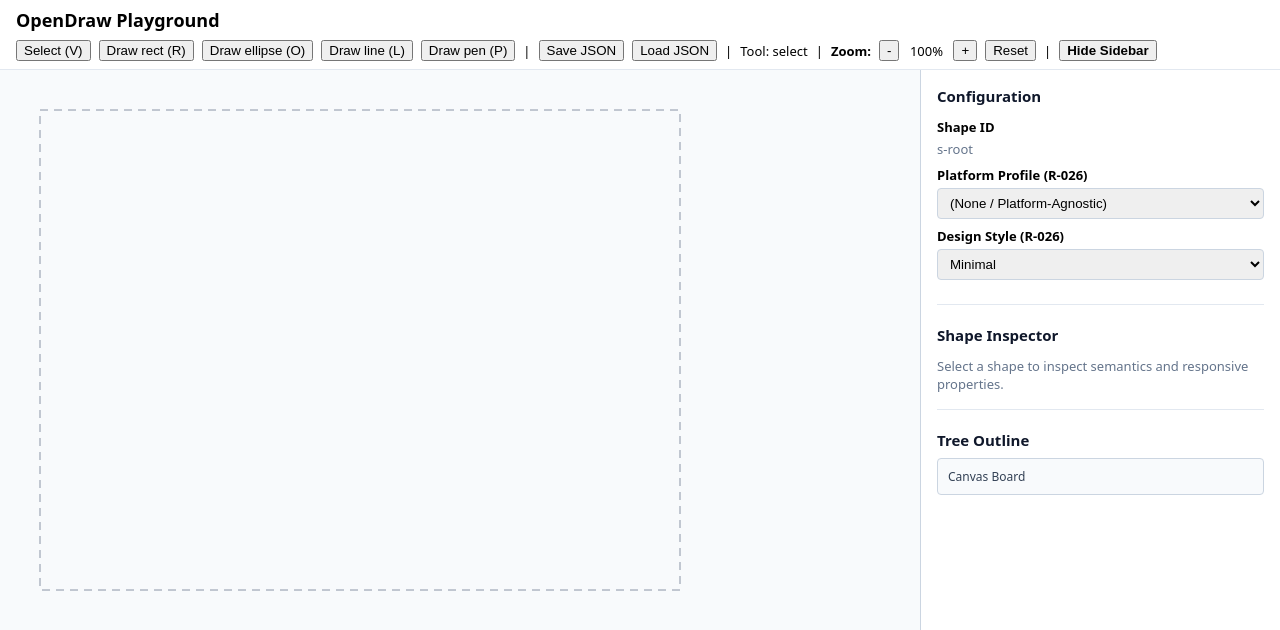
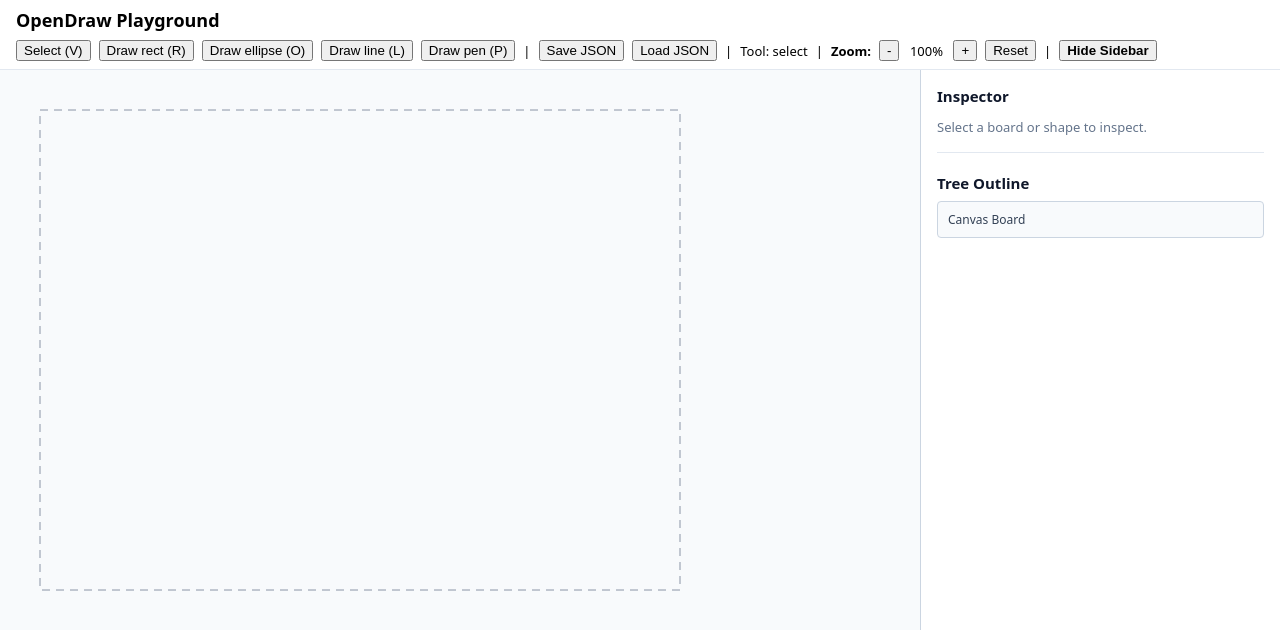
Before and after one commit to Chandu4221/open-draw, a React (Vite) app in the folder apps/playground/: page / in a window 1280 px wide. Shown: the top 630 px of the page. Built offline with nearby package versions, Linux system fonts and the light colour scheme.

Commit message:
fix(playground): make inspector strictly selection-driven and hide container settings for child shapes

```diff
--- a/apps/playground/src/App.tsx
+++ b/apps/playground/src/App.tsx
@@ -728,9 +728,11 @@ export default function App() {
   }
 
   function handleSetPlatform(platform: PlatformId | ""): void {
-    if (!rootPage) return;
+    const targetRoot =
+      selectedShape && selectedShape.kind === SHAPE_KINDS.page ? selectedShape : rootPage;
+    if (!targetRoot) return;
     const targetPlatform = platform === "" ? null : platform;
-    commit([{ type: COMMANDS.setRootPlatform, id: rootPage.id, platform: targetPlatform }]);
+    commit([{ type: COMMANDS.setRootPlatform, id: targetRoot.id, platform: targetPlatform }]);
     const nextProfile = targetPlatform !== null ? PLATFORM_PROFILES[targetPlatform] : undefined;
     if (
       activeDeviceType !== undefined &&
@@ -744,8 +746,10 @@ export default function App() {
   }
 
   function handleSetStyle(style: StyleId): void {
-    if (!rootPage) return;
-    commit([{ type: COMMANDS.setRootStyle, id: rootPage.id, style }]);
+    const targetRoot =
+      selectedShape && selectedShape.kind === SHAPE_KINDS.page ? selectedShape : rootPage;
+    if (!targetRoot) return;
+    commit([{ type: COMMANDS.setRootStyle, id: targetRoot.id, style }]);
     render();
   }
 
@@ -1022,7 +1026,7 @@ export default function App() {
               flexShrink: 0,
             }}
           >
-            {/* Root Platform and Style Configuration */}
+            {/* Selection-Driven Inspector (R-026) */}
             <div
               style={{
                 marginBottom: "20px",
@@ -1031,15 +1035,24 @@ export default function App() {
               }}
             >
               <h2 style={{ fontSize: "15px", margin: "0 0 12px 0", color: "#0f172a" }}>
-                Configuration
+                {!selectedShape
+                  ? "Inspector"
+                  : selectedShape.kind === SHAPE_KINDS.page
+                    ? "Container Inspector"
+                    : "Shape Inspector"}
               </h2>
+              {!selectedShape ? (
+                <p style={{ color: "#64748b", margin: 0 }}>Select a board or shape to inspect.</p>
+              ) : selectedShape.kind === SHAPE_KINDS.page ? (
+                <div>
                   <div style={{ marginBottom: "8px" }}>
-                <label style={{ display: "block", fontWeight: 600, marginBottom: "4px" }}>
-                  Shape ID
-                </label>
-                <div style={{ color: "#64748b" }}>{rootPage ? rootPage.id : "None"}</div>
+                    <strong>Name:</strong> {resolveShapeDisplayName(selectedShape, activeProfile)}
                   </div>
-              <div style={{ marginBottom: "8px" }}>
+                  <div style={{ marginBottom: "12px", color: "#64748b" }}>
+                    <strong>Shape ID:</strong> {selectedShape.id}
+                  </div>
+
+                  <div style={{ marginBottom: "10px" }}>
                     <label style={{ display: "block", fontWeight: 600, marginBottom: "4px" }}>
                       Platform Profile (R-026)
                     </label>
@@ -1051,7 +1064,6 @@ export default function App() {
                         borderRadius: "4px",
                         border: "1px solid #cbd5e1",
                       }}
-                  disabled={!rootPage}
                       onChange={(e) => handleSetPlatform(e.target.value as PlatformId | "")}
                     >
                       <option value="">(None / Platform-Agnostic)</option>
@@ -1061,7 +1073,8 @@ export default function App() {
                       <option value="ios">iOS (Stub)</option>
                     </select>
                   </div>
-              <div style={{ marginBottom: "8px" }}>
+
+                  <div style={{ marginBottom: "10px" }}>
                     <label style={{ display: "block", fontWeight: 600, marginBottom: "4px" }}>
                       Design Style (R-026)
                     </label>
@@ -1073,46 +1086,26 @@ export default function App() {
                         borderRadius: "4px",
                         border: "1px solid #cbd5e1",
                       }}
-                  disabled={!rootPage}
                       onChange={(e) => handleSetStyle(e.target.value as StyleId)}
                     >
                       <option value={STYLE_PROFILES.minimal}>Minimal</option>
                     </select>
                   </div>
                 </div>
-
-            {/* Selected Shape Inspector */}
-            <div
-              style={{
-                marginBottom: "20px",
-                borderBottom: "1px solid #e2e8f0",
-                paddingBottom: "16px",
-              }}
-            >
-              <h2 style={{ fontSize: "15px", margin: "0 0 12px 0", color: "#0f172a" }}>
-                Shape Inspector
-              </h2>
-              {!selectedShape ? (
-                <p style={{ color: "#64748b", margin: 0 }}>
-                  Select a shape to inspect semantics and responsive properties.
-                </p>
               ) : (
                 <div>
-                  <div style={{ marginBottom: "8px" }}>
+                  <div style={{ marginBottom: "6px" }}>
                     <strong>Name:</strong> {resolveShapeDisplayName(selectedShape, activeProfile)}
                   </div>
-                  <div style={{ marginBottom: "8px", color: "#64748b" }}>
+                  <div style={{ marginBottom: "6px", color: "#64748b" }}>
                     <strong>Shape ID:</strong> {selectedShape.id}
                   </div>
-
-                  {selectedShape.kind === SHAPE_KINDS.page ? (
-                    <p style={{ color: "#64748b", fontStyle: "italic" }}>
-                      This is a root container (
-                      {resolveShapeDisplayName(selectedShape, activeProfile)}). Platform and style
-                      settings are configured above.
-                    </p>
-                  ) : (
-                    <>
+                  {rootPage && (
+                    <div style={{ marginBottom: "12px", fontSize: "12px", color: "#64748b" }}>
+                      <strong>Container:</strong> {resolveShapeDisplayName(rootPage, activeProfile)}{" "}
+                      ({rootPage.id})
+                    </div>
+                  )}
                   {/* Semantic Conflict Warning Banner (R-025) */}
                   {conflict && (
                     <div
@@ -1128,9 +1121,7 @@ export default function App() {
                       <div style={{ fontWeight: 600, marginBottom: "2px" }}>
                         Semantic Conflict ({conflict.status})
                       </div>
-                          <div style={{ fontSize: "12px", marginBottom: "6px" }}>
-                            {conflict.reason}
-                          </div>
+                      <div style={{ fontSize: "12px", marginBottom: "6px" }}>{conflict.reason}</div>
                       <button
                         type="button"
                         style={{
@@ -1211,9 +1202,7 @@ export default function App() {
                                   padding: "4px 8px",
                                   boxSizing: "border-box",
                                 }}
-                                    onChange={(e) =>
-                                      handlePropertyChange(schema.id, e.target.value)
-                                    }
+                                onChange={(e) => handlePropertyChange(schema.id, e.target.value)}
                               />
                             )}
                             {schema.control === "number" && (
@@ -1263,9 +1252,7 @@ export default function App() {
                                   padding: "4px 8px",
                                   boxSizing: "border-box",
                                 }}
-                                    onChange={(e) =>
-                                      handlePropertyChange(schema.id, e.target.value)
-                                    }
+                                onChange={(e) => handlePropertyChange(schema.id, e.target.value)}
                               >
                                 {schema.options?.map((opt) => (
                                   <option key={opt.value} value={opt.value}>
@@ -1349,8 +1336,6 @@ export default function App() {
                       </div>
                     </div>
                   )}
-                    </>
-                  )}
                 </div>
               )}
             </div>
```
Lines whose indentation alone changed are shown as unchanged.
